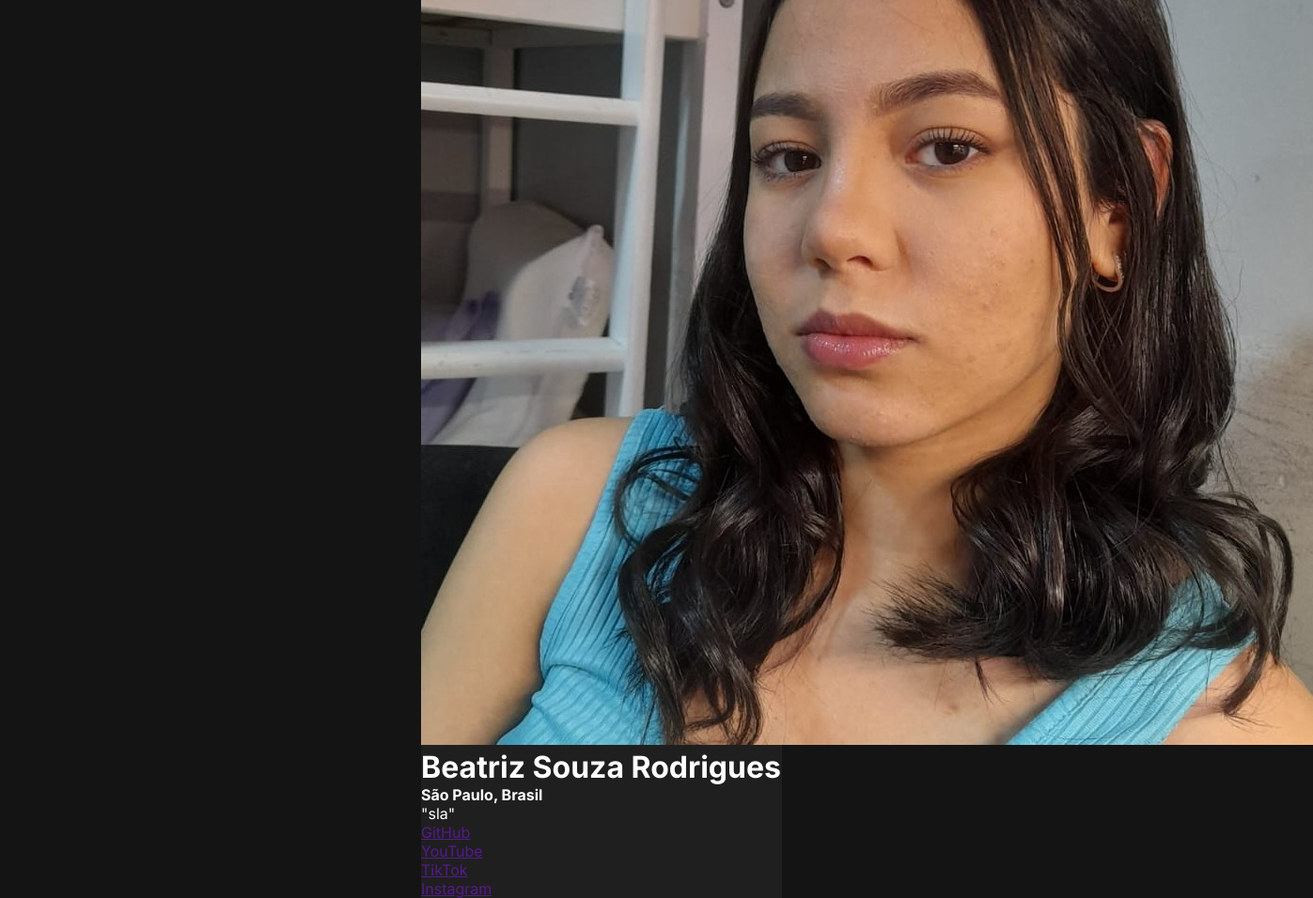
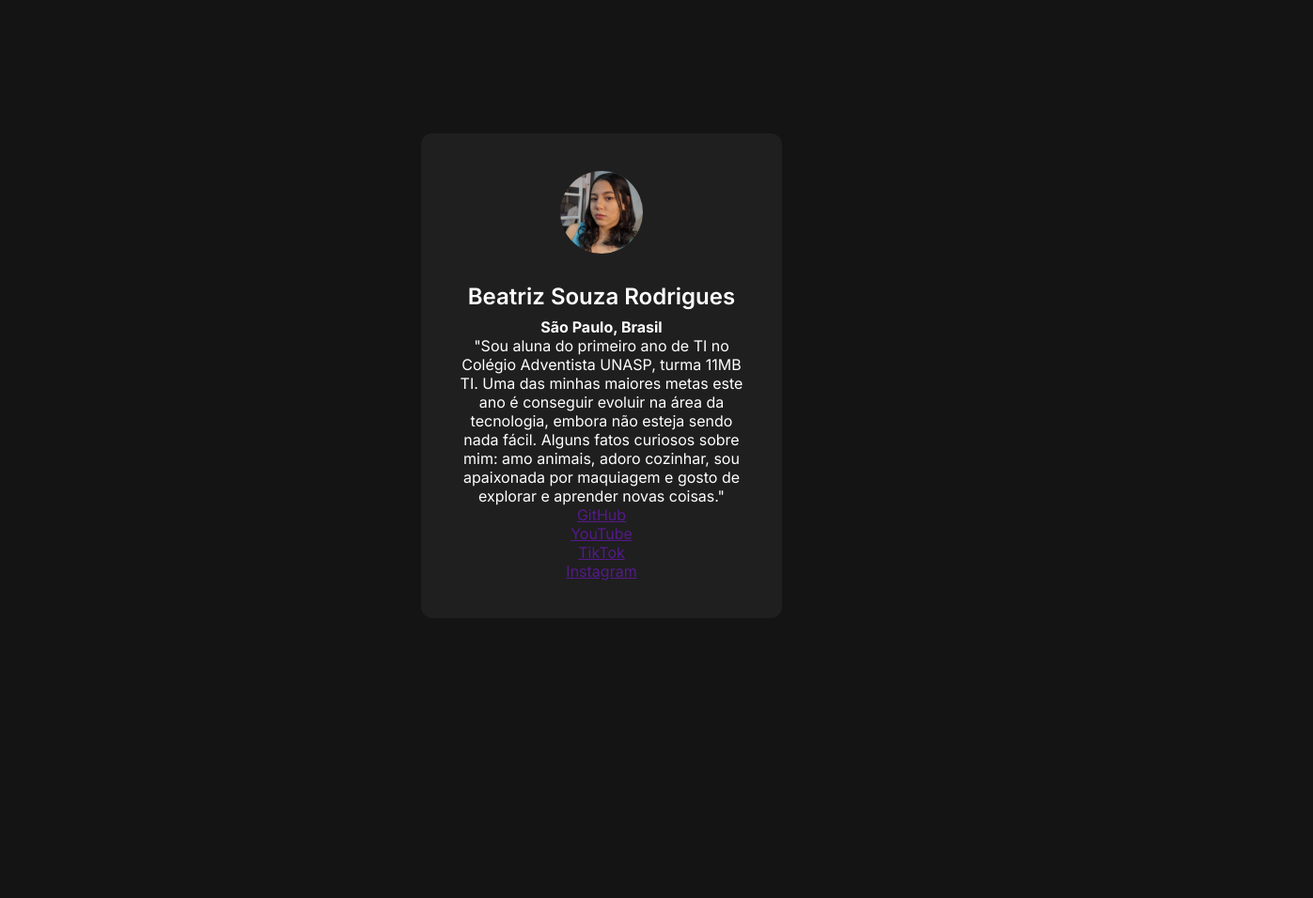
Before and after one commit to Bea-ywi/link-tree, a plain HTML site: page index.html in a window 1280 px wide. Shown: the whole page at 94% size, 1397 px wide, since content can reach past the window. After the commit the page ends 800 px from the top, so only its background shows below. Drawn offline with Linux system fonts and the light colour scheme.

Commit message:
continuação da estilização do card

```diff
--- a/index.html
+++ b/index.html
@@ -14,7 +14,7 @@
 
     <strong>São Paulo, Brasil</strong>
 
-    <p>"sla"</p>
+    <p>"Sou aluna do primeiro ano de TI no Colégio Adventista UNASP, turma 11MB TI. Uma das minhas maiores metas este ano é conseguir evoluir na área da tecnologia, embora não esteja sendo nada fácil. Alguns fatos curiosos sobre mim: amo animais, adoro cozinhar, sou apaixonada por maquiagem e gosto de explorar e aprender novas coisas."</p>
 
     <ul>
       <li>
--- a/style.css
+++ b/style.css
@@ -7,8 +7,15 @@
     font-family: "Inter", sans-serif;
 }
 
+:root{
+    --black:#141414;
+    --darl-grey:#1f1f1f;
+    --white:#FFF;
+}
+
+
 body{
-    background-color: #141414;
+    background-color: var(--black);
 
     height: 100vh;
 
@@ -18,10 +25,26 @@ body{
 }
 
 div{
-    background-color: #1f1f1f;
-    color: white;
+    background-color: var(--darl-grey);
+    color: var(--white);
     width: 384px;
+    text-align: center;
+    border-radius: 12px;
+    padding: 40px;
 }
 ul,li{
     list-style: none;
 }
+
+img{
+    width: 88px;
+    border-radius: 50%;
+    margin-bottom: 24px;
+}
+
+h1{
+    font-size: 24px;
+    font-weight: 600;
+    line-height: 150%;
+    margin-bottom: 4px;
+}
```
